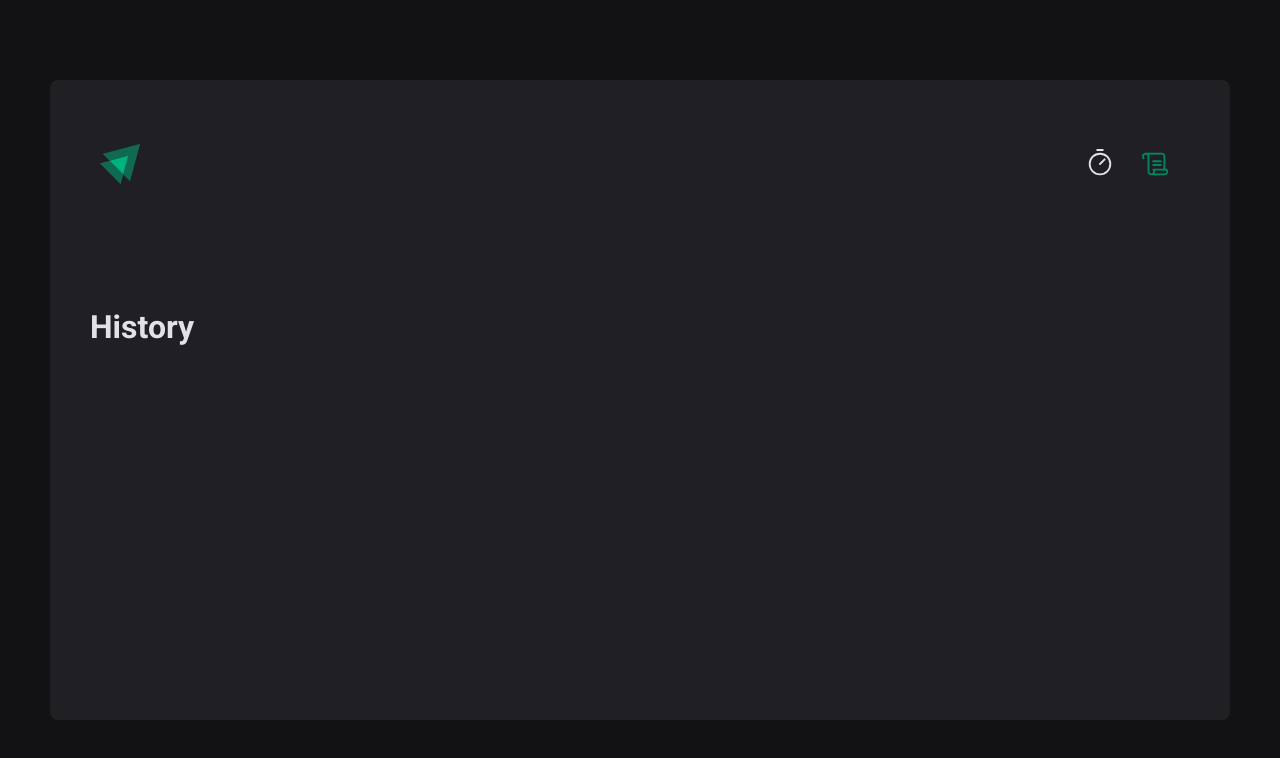
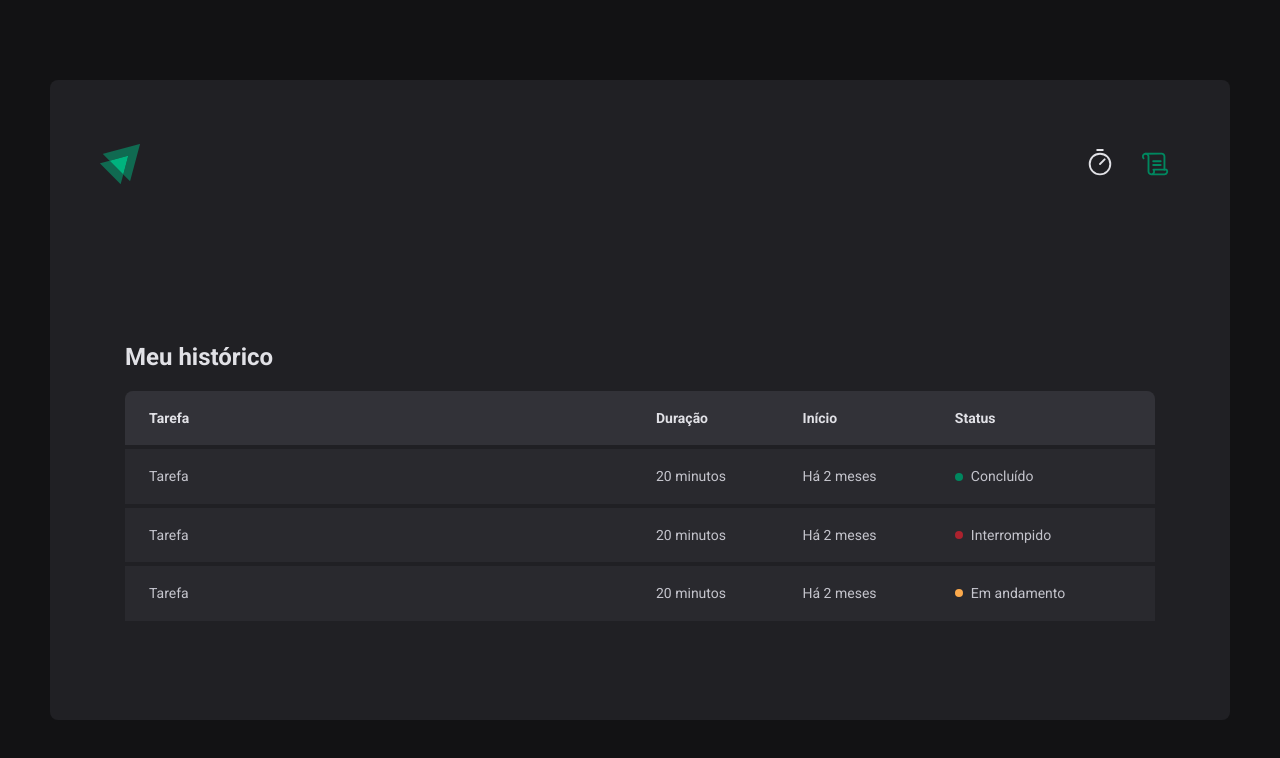
Before and after one commit to alanwengrze/ignite-timer, a React (Vite) app: page /history in a window 1280 px wide. Shown: the top 758 px of the page. Built offline with nearby package versions, Linux system fonts and the light colour scheme.

Commit message:
:lipstick: feat: page History finished and init form

```diff
--- a/package.json
+++ b/package.json
@@ -13,6 +13,7 @@
     "phosphor-react": "^1.4.1",
     "react": "^18.3.1",
     "react-dom": "^18.3.1",
+    "react-hook-form": "^7.53.0",
     "react-router-dom": "^6.26.2",
     "styled-components": "^6.1.13"
   },
--- a/src/pages/History.tsx
+++ /dev/null
@@ -1,5 +0,0 @@
-export function History(){
-  return(
-    <h1>History</h1>
-  )
-}
--- /dev/null
+++ b/src/pages/History/index.tsx
@@ -0,0 +1,47 @@
+import { HistoryContainer, HistoryList, Status } from "./styles";
+
+export function History(){
+  return(
+    <HistoryContainer>
+      <h1>Meu histórico</h1>
+      <HistoryList>
+        <table>
+          <thead>
+            <tr>
+              <th>Tarefa</th>
+              <th>Duração</th>
+              <th>Início</th>
+              <th>Status</th>
+            </tr>
+          </thead>
+          <tbody>
+            <tr>
+              <td>Tarefa</td>
+              <td>20 minutos</td>
+              <td>Há 2 meses</td>
+              <td>
+                <Status statusColor="green">Concluído</Status>
+              </td>
+            </tr>
+            <tr>
+              <td>Tarefa</td>
+              <td>20 minutos</td>
+              <td>Há 2 meses</td>
+              <td>
+                <Status statusColor="red">Interrompido</Status>
+              </td>
+            </tr>
+            <tr>
+              <td>Tarefa</td>
+              <td>20 minutos</td>
+              <td>Há 2 meses</td>
+              <td>
+                <Status statusColor="yellow">Em andamento</Status>
+              </td>
+            </tr>
+          </tbody>
+        </table>
+      </HistoryList>
+    </HistoryContainer>
+  )
+}
--- /dev/null
+++ b/src/pages/History/styles.ts
@@ -0,0 +1,84 @@
+import styled from "styled-components";
+
+export const HistoryContainer = styled.main`
+  flex: 1;
+  padding: 3.5rem;
+  display: flex;
+  flex-direction: column;
+
+  h1{
+    font-size: 2.4rem;
+    color: ${props => props.theme.colors.gray100};
+  }
+
+`;
+
+export const HistoryList = styled.div`
+  flex: 1;
+  overflow: auto;
+  margin-top: 2rem;
+
+  table{
+    width: 100%;
+    border-collapse: collapse;
+    min-width: 600px;
+
+    th{
+      background: ${props => props.theme.colors.gray600};
+      padding: 1.6rem;
+      text-align: left;
+      color: ${props => props.theme.colors.gray100};
+      font-size: 1.4rem;
+      line-height: 1.6;
+
+      /* Aplica o border-radius somente na primeira e última coluna */
+      &:first-child{
+        border-top-left-radius: 8px;
+        padding-left: 2.4rem;
+      }
+
+      &:last-child{
+        border-top-right-radius: 8px;
+        padding-right: 2.4rem;
+      }
+    }
+
+    td{
+      background: ${props => props.theme.colors.gray700};
+      border-top: 4px solid ${props => props.theme.colors.gray800};
+      padding: 1.6rem;
+      font-size: 1.4rem;
+      line-height: 1.6;
+
+      &:first-child{
+        width: 50%;
+        padding-left: 2.4rem;
+      }
+
+      &:last-child{
+        padding-right: 2.4rem;
+      }
+    }
+  }
+`
+const STATUS_COLOR = {
+  yellow: 'yellow500',
+  red: 'red500',
+  green: 'green500'
+} as const
+interface StatusProps {
+  statusColor:  keyof typeof STATUS_COLOR;
+}
+export const Status = styled.span<StatusProps>`
+  display: flex;
+  align-items: center;
+  gap: 0.8rem;
+
+  &::before {
+    content: '';
+    width: 0.8rem;
+    height: 0.8rem;
+    border-radius: 9999px;
+    background: ${(props ) => props.theme.colors[STATUS_COLOR[props.statusColor]]};
+  }
+`
--- a/src/pages/Home/index.tsx
+++ b/src/pages/Home/index.tsx
@@ -1,23 +1,54 @@
+import { useState } from "react";
 import { Play } from "phosphor-react";
-import { CountDownContainer, FormContainer, HomeContainer, MinutesAmountInput, Separator, StartCountDownButton, TaskInput } from "./styles";
+import { useForm } from 'react-hook-form'
+
+import {
+  CountDownContainer,
+  FormContainer,
+  HomeContainer,
+  MinutesAmountInput,
+  Separator,
+  StartCountDownButton,
+  TaskInput
+} from "./styles";
+
 
 export function Home(){
+
+  const { register, handleSubmit, watch } = useForm();
+
+  function handleCreateNewCycle(data: any) {
+    console.log(data)
+  }
+  const task = watch('task')
+  const isSubmitDisabled = !task
   return (
     <HomeContainer>
-      <form action="">
+      <form onSubmit={handleSubmit(handleCreateNewCycle)} action="">
         <FormContainer>
           <label htmlFor="task">Vou trabalhar em</label>
           <TaskInput
             id="task"
-            type="text"
             placeholder="Dê um nome para o seu projeto"
+            list="task-suggestions"
+            {...register('task')}
           />
+          <datalist id="task-suggestions">
+            <option value="Projeto 1"/>
+            <option value="Projeto 2"/>
+            <option value="Projeto 3"/>
+            <option value="Banana"/>
+          </datalist>
 
           <label htmlFor="minutesAmount">durante</label>
           <MinutesAmountInput
             id="minutesAmount"
             type="number"
             placeholder="00"
+            step={5}
+            min={5}
+            max={60}
+            {...register('minutesAmount', {valueAsNumber: true})}
           />
           <span>minutos.</span>
         </FormContainer>
@@ -29,7 +60,10 @@ export function Home(){
           <span>0</span>
           <span>0</span>
         </CountDownContainer>
-        <StartCountDownButton type="submit" disabled>
+        <StartCountDownButton
+          type="submit"
+          disabled={isSubmitDisabled}
+        >
           <Play size={24} />
           Começar
         </StartCountDownButton>
--- a/src/pages/Home/styles.ts
+++ b/src/pages/Home/styles.ts
@@ -43,6 +43,17 @@ const BaseInput = styled.input`
   font-size: inherit;
   padding: 0 1.6rem;
   color: ${props => props.theme.colors.gray100};
+
+  /* Para tirar o outline quando clica no input */
+  &:focus{
+    box-shadow: none;
+    border-color: ${props => props.theme.colors.green500};
+  }
+
+  /* Estilizar o placeholder */
+  &::placeholder {
+    color: ${props => props.theme.colors.gray500};
+  }
 `;
 
 export const TaskInput = styled(BaseInput)`
@@ -52,10 +63,15 @@ export const TaskInput = styled(BaseInput)`
   flex-basis define se o elemento vai aumentar ou reduzir.
   */
   flex: 1;
+
+  &::-webkit-calendar-picker-indicator {
+    display: none !important;
+  }
 `;
 
 export const MinutesAmountInput = styled(BaseInput)`
-  width: 6.4rem;
+  width: 4.8rem;
+  padding: 0 0 0 0.8rem;
 `;
 
 export const CountDownContainer = styled.div`
--- a/src/styles/themes/global.ts
+++ b/src/styles/themes/global.ts
@@ -16,7 +16,7 @@ export const GlobalStyle = createGlobalStyle`
 
   body{
     background-color: ${props => props.theme.colors.gray900};
-    color: ${props => props.theme.colors.gray100};
+    color: ${props => props.theme.colors.gray300};
     --webkit-font-smoothing: antialiased;
   }
 
```
Also changed, not shown: 1 other file (tests, documents, lock files or other folders).
